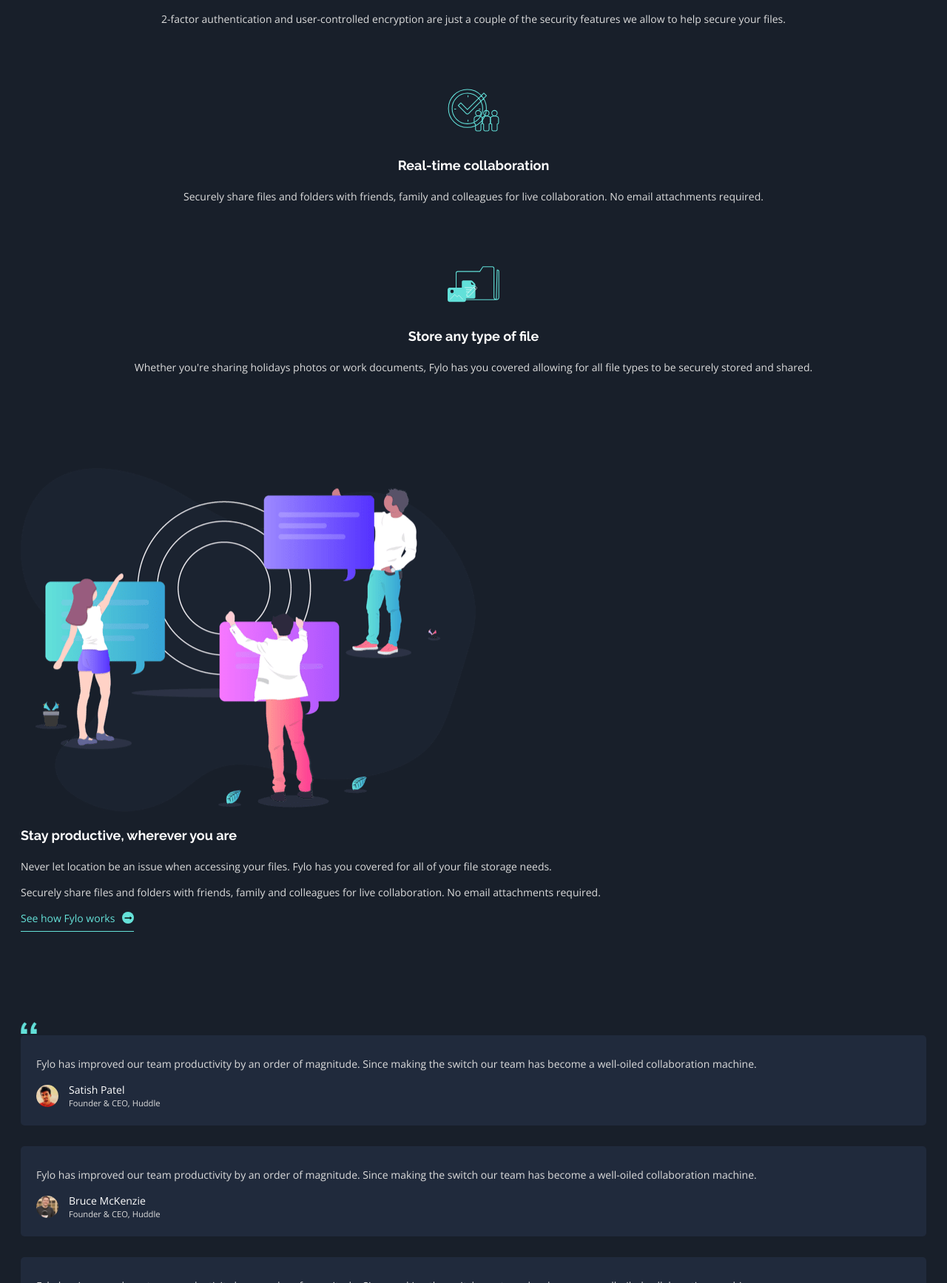
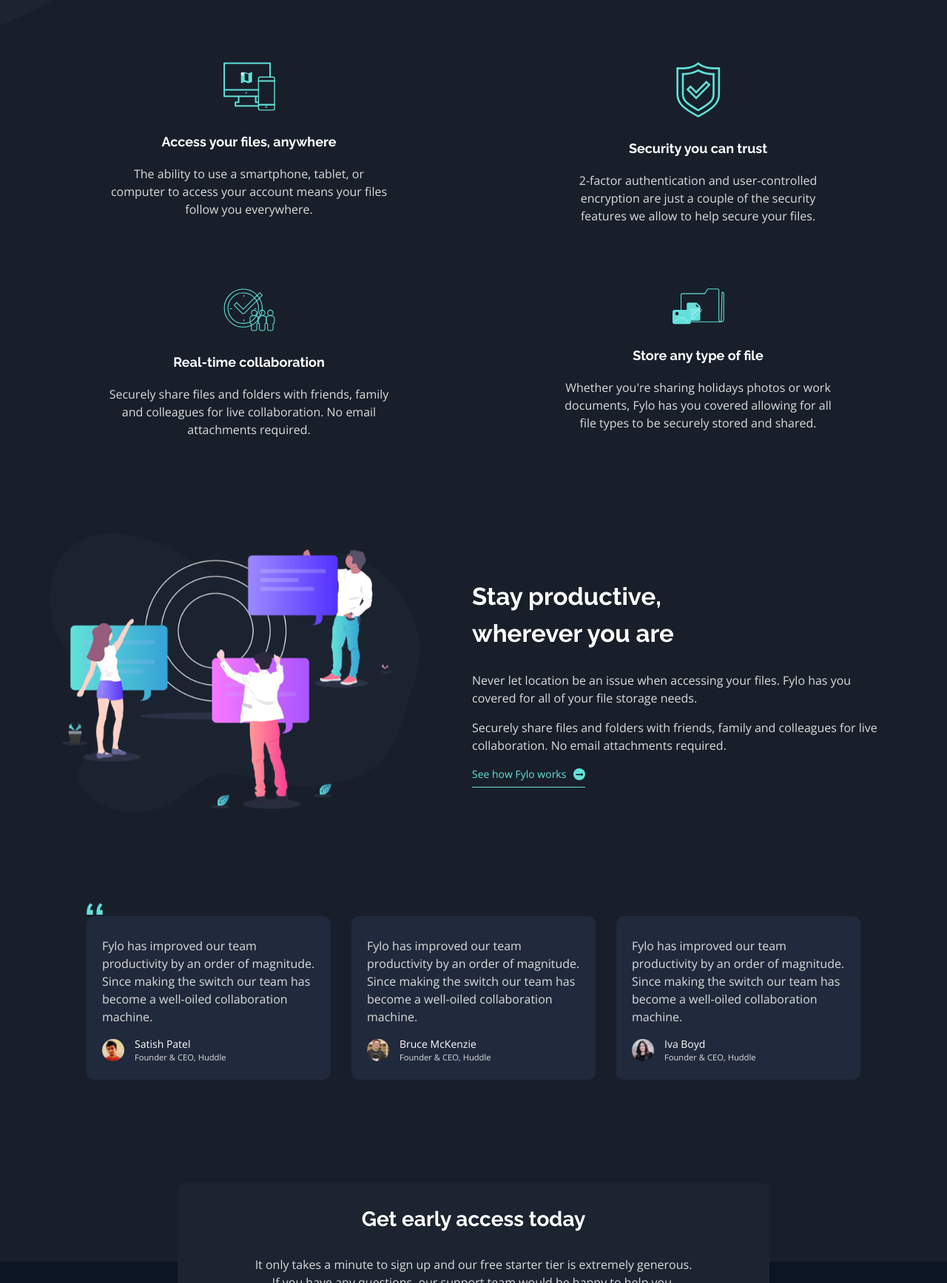
Before and after one commit to cjosue15/fylo-dark-theme, a plain HTML site: page index.html in a window 1280 px wide. Shown: the part 1065-2800 px from the top of the page at 74% size. Drawn offline with nearby package versions, Linux system fonts and the light colour scheme.

Commit message:
terminado

```diff
--- a/index.html
+++ b/index.html
@@ -32,11 +32,14 @@
             <div class="container">
                 <div class="home-content">
                     <img class="home-logo" src="./images/illustration-intro.png" alt="" />
-                    <h1>All your files in one secure location, accessible anywhere.</h1>
-                    <p>
-                        Fylo stores all your most important files in one secure location. Access them wherever you need, share and collaborate with friends family, and co-workers.
-                    </p>
-                    <a href="">Get Started</a>
+                    <div class="home-text">
+                        <h1>All your files in one secure location, accessible anywhere.</h1>
+                        <p>
+                            Fylo stores all your most important files in one secure location. Access them wherever you need, share and collaborate with friends family, and
+                            co-workers.
+                        </p>
+                        <a href="">Get Started</a>
+                    </div>
                 </div>
             </div>
         </section>
@@ -73,7 +76,7 @@
                         <img src="./images/illustration-stay-productive.png" alt="" />
                     </div>
                     <div class="productive-info">
-                        <h3>Stay productive, wherever you are</h3>
+                        <h2>Stay productive, <span class="d-block">wherever you are</span></h2>
                         <p>Never let location be an issue when accessing your files. Fylo has you covered for all of your file storage needs.</p>
                         <p>Securely share files and folders with friends, family and colleagues for live collaboration. No email attachments required.</p>
                         <a href="#">See how Fylo works <i class="fa fa-long-arrow-right" aria-hidden="true"></i></a>
--- a/styles/styles.css
+++ b/styles/styles.css
@@ -45,11 +45,14 @@
 }
 
 .container {
+    max-width: 100%;
+    margin: 0 auto;
     padding: 0 2em;
 }
 
 h3 {
     font-size: 18px;
+    margin-top: 0;
 }
 
 /* Header */
@@ -161,7 +164,7 @@
 } */
 
 .reazon-img {
-    margin-bottom: 1em;
+    margin-bottom: 2em;
     width: 70px;
 }
 
@@ -174,6 +177,11 @@
 .productive {
     background: #181f2a;
     padding: 8em 0;
+}
+
+.productive-img {
+    margin-bottom: 4em;
+    text-align: center;
 }
 
 .productive-info a {
@@ -212,8 +220,11 @@
 .testimonials-content {
     display: grid;
     grid-template-columns: 1fr;
+    justify-items: center;
     gap: 2em;
     position: relative;
+    width: fit-content;
+    margin: 0 auto;
 }
 
 .testimonials-content::before {
@@ -231,7 +242,7 @@
 .testimonial {
     background: #202a3c;
     padding: 2em 1.5em 1.5em 1.5em;
-    border-radius: 5px;
+    border-radius: 10px;
 }
 
 .person {
@@ -367,3 +378,243 @@
 ul.socials i {
     font-size: 15px;
 }
+
+@media only screen and (min-width: 375px) {
+    .why::before {
+        background-image: url(../images/bg-curvy-desktop.svg);
+        top: -300px;
+        width: 100%;
+        height: 300px;
+        background-size: cover;
+        background-position: center;
+    }
+
+    .why {
+        margin-top: 0px;
+    }
+
+    .why-content {
+        padding-top: 10em;
+    }
+}
+
+@media only screen and (min-width: 480px) {
+    .why-content {
+        justify-items: center;
+    }
+
+    .why-reazon {
+        max-width: 380px;
+    }
+
+    .testimonial {
+        border-radius: 10px;
+        max-width: 380px;
+    }
+}
+
+@media only screen and (min-width: 768px) {
+    .testimonials-content {
+        grid-template-columns: 1fr 1fr;
+    }
+
+    .testimonial {
+        max-width: 330px;
+    }
+
+    .why-content {
+        grid-template-columns: 1fr 1fr;
+    }
+
+    .home-logo {
+        width: 550px;
+    }
+
+    .home-text {
+        max-width: 450px;
+        margin: 0 auto;
+    }
+
+    #acces {
+        max-width: 550px;
+        margin-right: auto;
+        margin-left: auto;
+    }
+
+    .why::before {
+        background-image: url(../images/bg-curvy-desktop.svg);
+        top: -310px;
+        height: 350px;
+        background-size: cover;
+        background-position: 50% 50%;
+        background-repeat: no-repeat;
+    }
+
+    .why {
+        margin-top: -100px;
+    }
+
+    .why-content {
+        padding-top: 15em;
+    }
+}
+
+@media only screen and (min-width: 991px) {
+    .productive-content {
+        display: flex;
+        align-items: center;
+    }
+
+    .productive-img {
+        width: 450px;
+        flex-shrink: 0;
+        margin-bottom: 0;
+        text-align: left;
+        margin-right: 5em;
+    }
+
+    #acces {
+        max-width: 800px;
+    }
+
+    .productive-info h2 {
+        font-size: 22px;
+    }
+
+    /* Footer */
+
+    .footer-content {
+        display: flex;
+    }
+
+    .footer-info {
+        display: flex;
+        width: 55%;
+        margin-right: 5em;
+    }
+
+    .footer-info > .item-data {
+        margin-right: 5em;
+    }
+
+    .socials,
+    .contact,
+    .about {
+        width: 15%;
+        margin-bottom: 2.5em;
+    }
+
+    .why::before {
+        background-image: url(../images/bg-curvy-desktop.svg);
+        top: -449px;
+        left: 0;
+        width: 100%;
+        height: 449px;
+        background-size: cover;
+        background-position: center;
+    }
+
+    .why {
+        margin-top: 80px;
+    }
+
+    .why-content {
+        padding-top: 5em;
+    }
+}
+
+@media only screen and (min-width: 1200px) {
+    .container {
+        width: 1200px;
+    }
+
+    p {
+        font-size: 16px;
+    }
+
+    .home-content h1 {
+        font-size: 35px;
+    }
+
+    .home-content p {
+        padding: 0 2.5em;
+    }
+
+    .why-content {
+        padding-top: 0em;
+    }
+
+    .why {
+        margin-top: 120px;
+    }
+
+    .why::before {
+        background-image: url(../images/bg-curvy-desktop.svg);
+        top: -449px;
+        height: 449px;
+        background-size: cover;
+        background-position: unset;
+        background-position-x: center;
+        background-repeat: no-repeat;
+    }
+
+    .home-logo {
+        width: 700px;
+    }
+
+    .home-text {
+        max-width: 600px;
+    }
+
+    .productive-img {
+        width: 500px;
+    }
+
+    .productive-info h2 {
+        font-size: 33px;
+    }
+
+    .d-block {
+        display: block;
+    }
+
+    .testimonials-content {
+        grid-template-columns: 1fr 1fr 1fr;
+    }
+
+    #acces h3 {
+        font-size: 28px;
+    }
+
+    #acces p {
+        padding: 0 5em;
+    }
+
+    form {
+        display: flex;
+        flex-direction: row;
+    }
+
+    form input {
+        margin-bottom: 0;
+        flex: 1;
+        margin-right: 2em;
+    }
+
+    header {
+        padding: 5em 0 5em 0;
+    }
+
+    .header-logo {
+        width: 130px;
+    }
+
+    .header-nav a {
+        font-size: 15px;
+        margin-right: 2em;
+    }
+
+    .header-nav li:last-child a {
+        margin-right: 0;
+    }
+}
```
